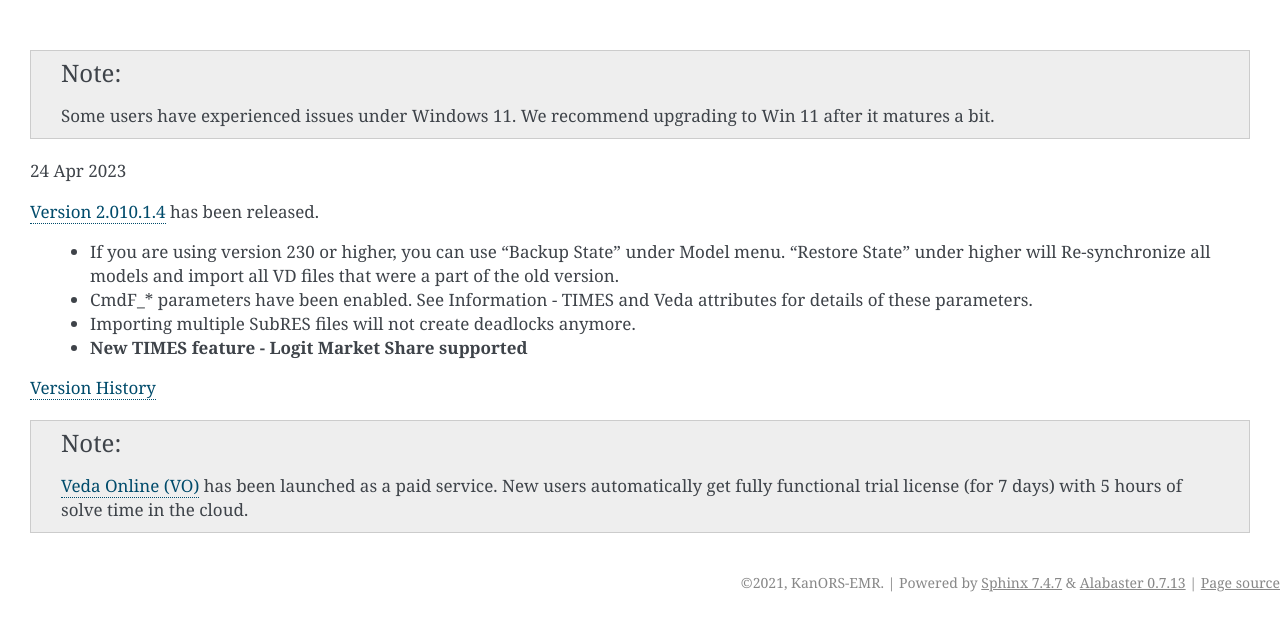
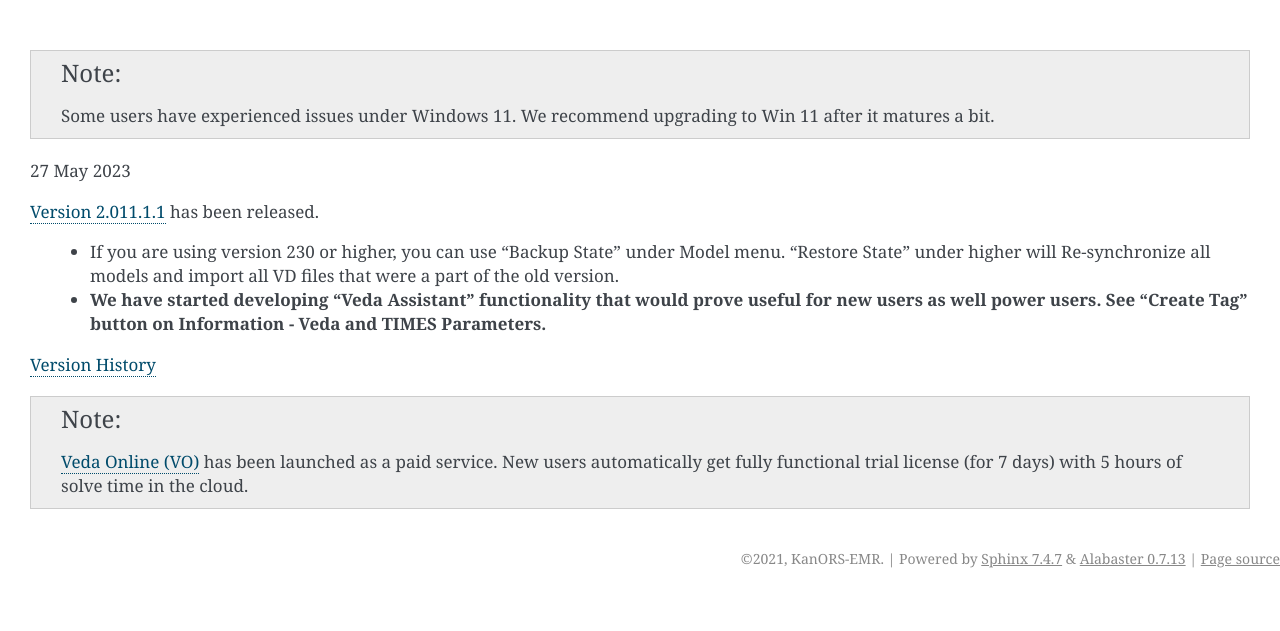
Before and after one commit to kanors-emr/Veda-start-page-news, a Sphinx documentation site: the page built from docs/source/index.rst, in a window 1280 px wide. Shown: the top 631 px of the page. Built offline with Sphinx 7.4.7, drawn with Linux system fonts in a browser that asks for light colours.

Commit message:
2.11.1.1

```diff
--- a/docs/source/index.rst
+++ b/docs/source/index.rst
@@ -8,14 +8,12 @@
 .. note::
     Some users have experienced issues under Windows 11. We recommend upgrading to Win 11 after it matures a bit.
 
-24 Apr 2023
+27 May 2023
 
-`Version 2.010.1.4 <https://github.com/kanors-emr/Veda2.0-Installation>`_ has been released.
+`Version 2.011.1.1 <https://github.com/kanors-emr/Veda2.0-Installation>`_ has been released.
 
    * If you are using version 230 or higher, you can use "Backup State" under Model menu. "Restore State" under higher will Re-synchronize all models and import all VD files that were a part of the old version.
-   * CmdF_* parameters have been enabled. See Information - TIMES and Veda attributes for details of these parameters.
-   * Importing multiple SubRES files will not create deadlocks anymore.
-   * **New TIMES feature - Logit Market Share supported**
+   * **We have started developing "Veda Assistant" functionality that would prove useful for new users as well power users. See "Create Tag" button on Information - Veda and TIMES Parameters.**
 
 `Version History <https://veda-documentation.readthedocs.io/en/latest/pages/version_history.html>`_
 
```
